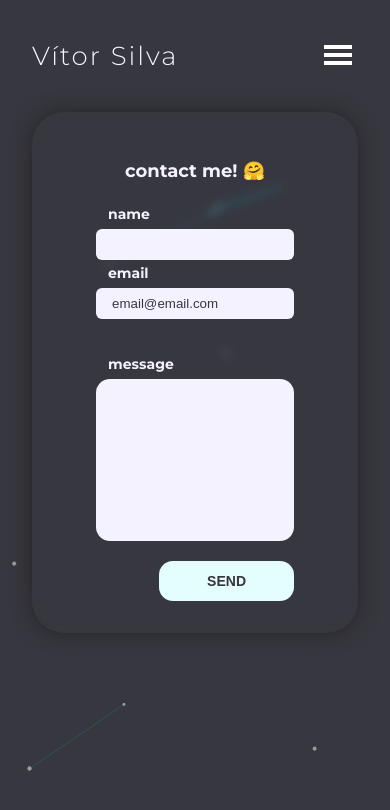
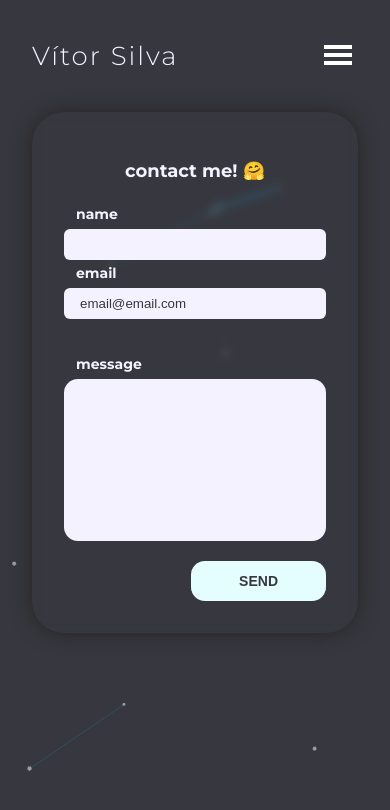
Before and after one commit to VitorVeector/V-tor-Ara-jo, a React (Create React App) app: page /contact in a window 390 px wide. Shown: the top 810 px of the page. Built offline with nearby package versions, Linux system fonts and the light colour scheme; no server answers.

Commit message:
:lipstick: Adjust: Form contact

```diff
--- a/src/pages/Contact/style.scss
+++ b/src/pages/Contact/style.scss
@@ -35,6 +35,10 @@
             flex-direction: column;
             width: 100%;
             padding: 32px 32px 0 32px;
+
+            @media screen and (max-width: 612px) {
+                padding: 32px 0 0 0;
+            }
 
             .form-input {
                 display: flex;
```
